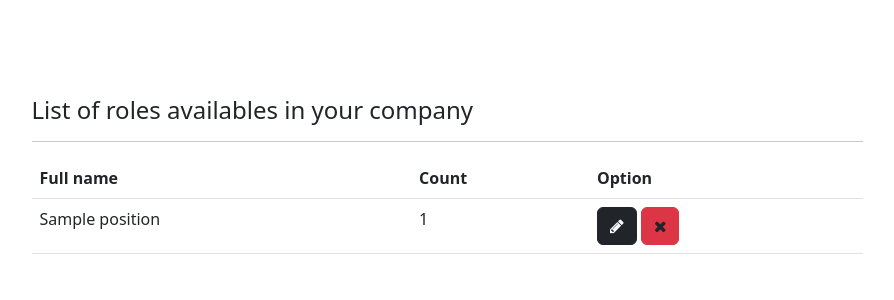
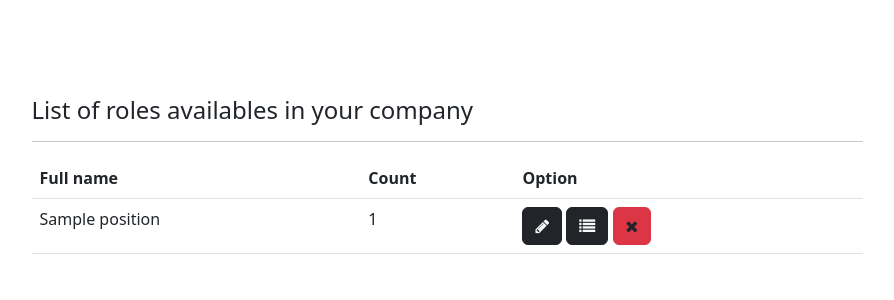
Before and after one commit to AndresYepesM/PayRoll-system, a Django app: page /enterprise/positions/ in a window 1280 px wide. Shown: the part 56-356 px from the top of the page, without its empty margins (193-1087 px from the left). Run offline with Django 4.2, Linux system fonts and the light colour scheme; a user stored in the database is signed in; tables that the repository leaves empty hold one stand-in row (values such as "Sample post"); some libraries are stand-ins or nearby versions.

Commit message:
Role position counter and edit employee role updated

```diff
--- a/company/views.py
+++ b/company/views.py
@@ -175,9 +175,17 @@ def employee_list(request):
 def employee_edit(request, employee_id):
     if request.user.is_admin or request.user.is_superadmin:
         employee = Employee.objects.get(id=employee_id)
+        role = Position.objects.get(name=employee.role)
         if request.method == 'POST':
             form = EmployeeEdit(request.POST, instance=employee, request=request)
             if form.is_valid():
+                new_role = form.cleaned_data['role']
+                if new_role:
+                    role.counter -= 1
+                    role.save()
+                    queryset = Position.objects.get(name=new_role)
+                    queryset.counter += 1
+                    queryset.save()
                 form.save()
                 messages.success(request, 'Employee Edit successful')
                 return redirect('employee_list')
--- a/templates/enterprise/positions/positions_list.html
+++ b/templates/enterprise/positions/positions_list.html
@@ -22,8 +22,9 @@
                                 <td>{{i.name}}</td>
                                 <td>{{i.counter}}</td>
                                 <td>
-                                    <a href="{% url 'employee_edit' employee_id=i.id %}" class="btn btn-dark text-light" data-bs-toggle="tooltip" data-bs-placement="top" title="Edit employee"><i class="fa fa-pencil" aria-hidden="true"></i></a>
-                                    <a href="{% url 'employee_delete' employee_id=i.id %}" onclick="return confirm('Are your surre you want to delete this employee?')" class="btn btn-danger text-dark" data-bs-toggle="tooltip" data-bs-placement="top" title="Delete employee"><i class="fa fa-times" aria-hidden="true"></i></a>
+                                    <a href="#" class="btn btn-dark text-light" data-bs-toggle="tooltip" data-bs-placement="top" title="Edit Role"><i class="fa fa-pencil" aria-hidden="true"></i></a>
+                                    <a href="#" class="btn btn-dark text-light" data-bs-toggle="tooltip" data-bs-placement="top" title="List of employee of this role"><i class="fa fa-list" aria-hidden="true"></i></a>
+                                    <a href="#" onclick="return confirm('Are your surre you want to delete this employee?')" class="btn btn-danger text-dark" data-bs-toggle="tooltip" data-bs-placement="top" title="Delete Role"><i class="fa fa-times" aria-hidden="true"></i></a>
                                 </td>
                             </tr>
                         {% endfor %}
```
